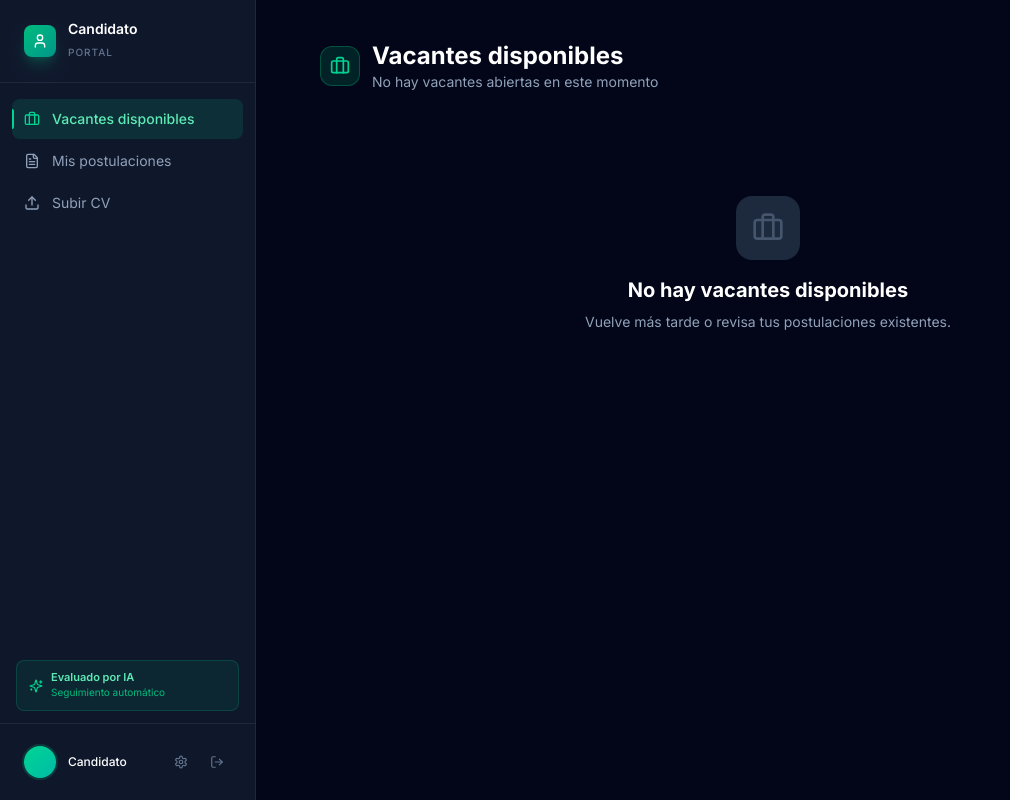
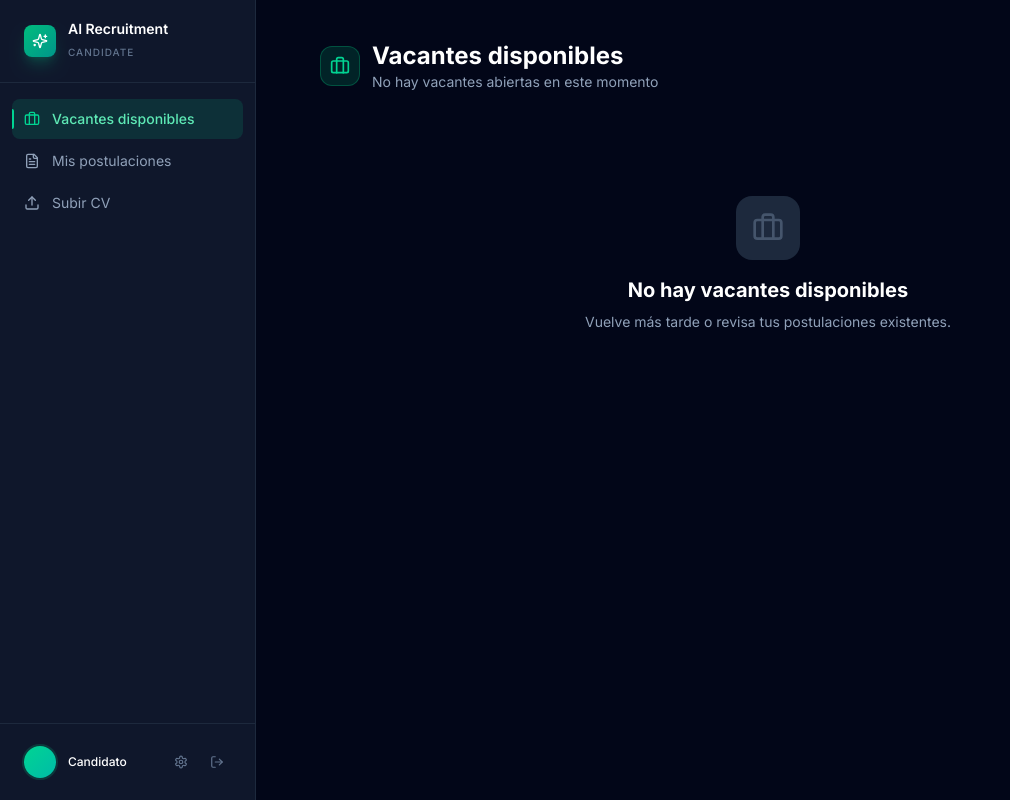
Before and after one commit to sonhoro/ai-recruitment-platform, a Next.js app: page /candidate/jobs in a window 1280 px wide. Shown: the whole page, without its empty margins (0-1010 px from the left). Built offline with nearby package versions, Linux system fonts and the light colour scheme; no server answers; the database is empty.

Commit message:
refactor: remove duplicate user info from candidate sidebar

```diff
--- a/src/app/candidate/_components/SidebarNav.tsx
+++ b/src/app/candidate/_components/SidebarNav.tsx
@@ -7,7 +7,6 @@ import {
   BriefcaseIcon,
   UploadIcon,
   FileTextIcon,
-  UserIcon,
   LogOutIcon,
   SettingsIcon,
   SparklesIcon,
@@ -38,14 +37,14 @@ export default function CandidateSidebarNav({ displayName, displayEmail, phone,
     <>
       <div className="flex items-center gap-3 px-6 py-5 border-b border-slate-800">
         <div className="flex items-center justify-center w-8 h-8 rounded-lg bg-gradient-to-br from-emerald-500 to-teal-600 shadow-lg shadow-emerald-500/25">
-          <UserIcon className="w-4 h-4 text-white" />
+          <SparklesIcon className="w-4 h-4 text-white" />
         </div>
         <div className="min-w-0">
-          <span className="font-semibold text-sm text-white block leading-tight truncate">
-            {displayName}
+          <span className="font-semibold text-sm text-white block leading-tight">
+            AI Recruitment
           </span>
           <span className="text-[10px] text-slate-500 font-medium tracking-widest uppercase">
-            Portal
+            Candidate
           </span>
         </div>
       </div>
@@ -76,21 +75,7 @@ export default function CandidateSidebarNav({ displayName, displayEmail, phone,
         })}
       </nav>
 
-      <div className="px-4 pb-3">
-        <div className="flex items-center gap-2 rounded-lg bg-emerald-500/10 border border-emerald-500/20 px-3 py-2.5">
-          <SparklesIcon className="w-3.5 h-3.5 text-emerald-400 flex-shrink-0" />
-          <div className="min-w-0">
-            <p className="text-[11px] font-semibold text-emerald-300 leading-tight">
-              Evaluado por IA
-            </p>
-            <p className="text-[10px] text-emerald-500 truncate">
-              Seguimiento automático
-            </p>
-          </div>
-        </div>
-      </div>
-
-      <div className="px-4 py-4 border-t border-slate-800">
+      <div className="px-4 py-4 border-t border-slate-800 mt-auto">
         <div className="flex items-center gap-2 px-2">
           <button onClick={() => setProfileOpen(true)} className="flex items-center gap-3 flex-1 min-w-0 rounded-lg hover:bg-slate-800/50 transition-all px-1.5 py-1.5 -ml-1.5 group">
             {avatarUrl ? (
```
